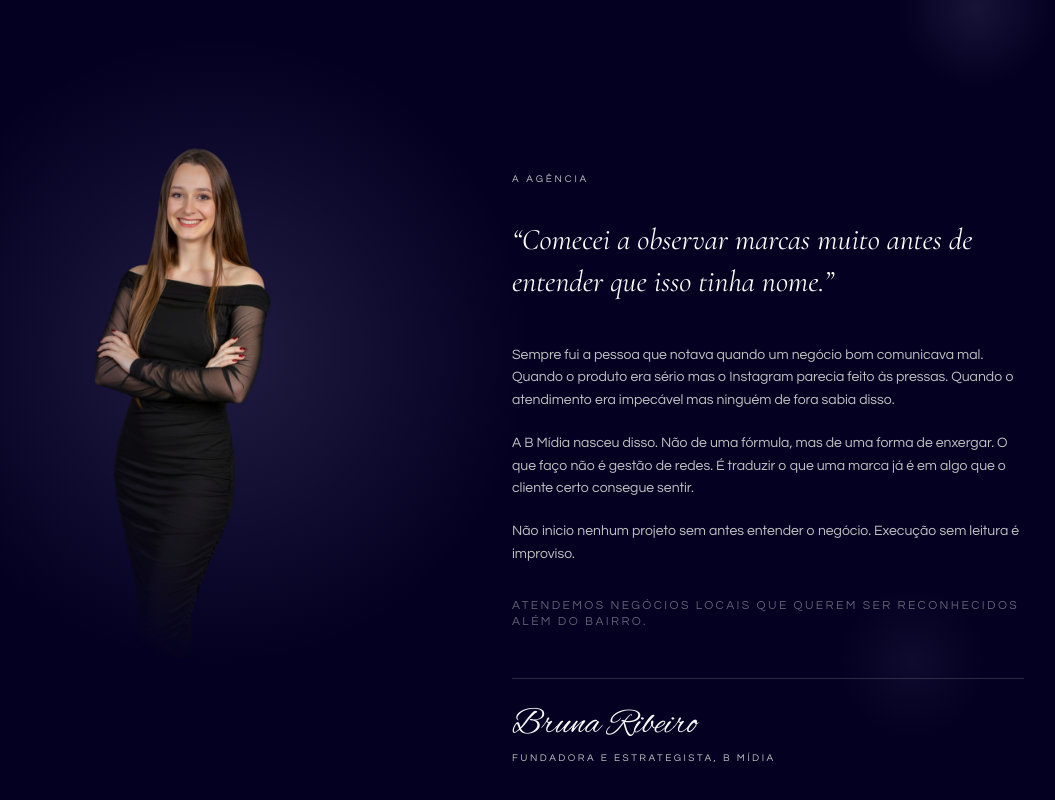
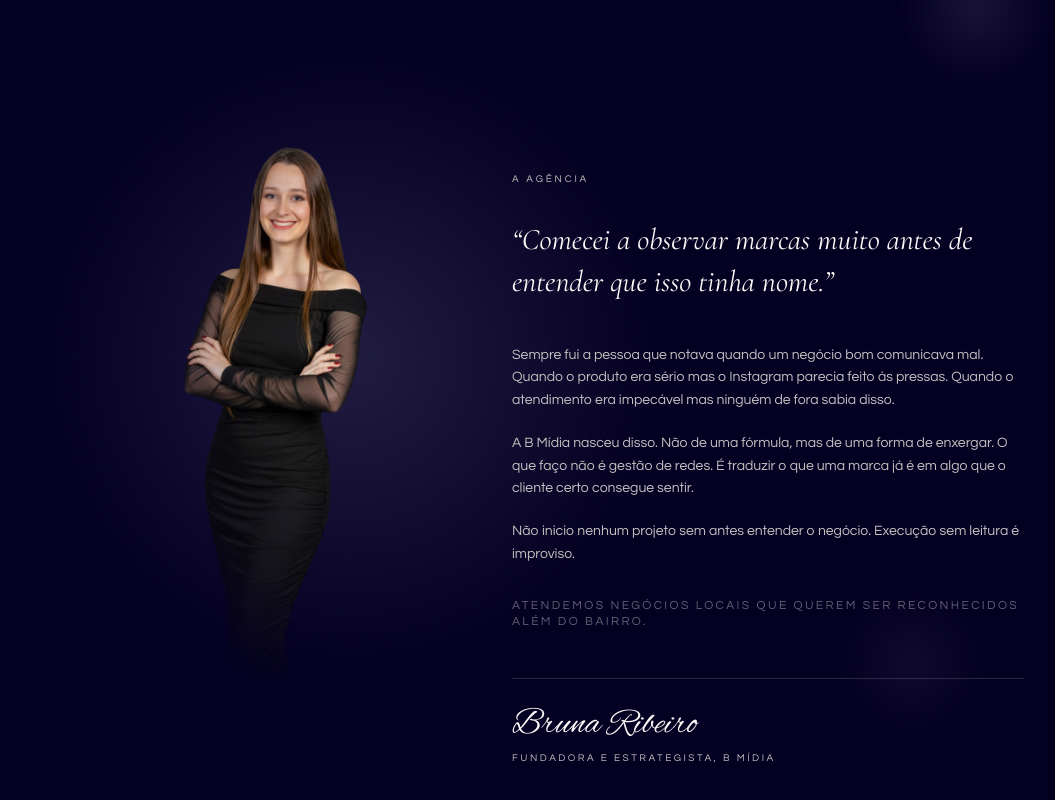
Before and after one commit to brunaribeirosocialmedia-glitch/bmidia-site, a Next.js app: page / in a window 1280 px wide. Shown: the part 3368-4168 px from the top of the page, without its empty margins (176-1231 px from the left). Built offline with nearby package versions, Linux system fonts and the light colour scheme.

Commit message:
fix: centraliza foto com left 50% translateX -50%

```diff
--- a/app/page.tsx
+++ b/app/page.tsx
@@ -709,12 +709,15 @@ function SobreBruna() {
       {/* Foto */}
       <RevealSection>
         <RevealItem>
-          <div className="w-full flex justify-center md:justify-start">
-          <div ref={photoContainerRef} className="relative aspect-[3/4] md:ml-[12rem]" style={{ width: "65%", maxWidth: "420px" }}>
+          <div
+            ref={photoContainerRef}
+            className="relative aspect-[3/4] md:left-0 md:translate-x-0 md:ml-[12rem]"
+            style={{ width: "65%", maxWidth: "420px", left: "50%", transform: "translateX(-50%)" }}
+          >
             {/* Ponto de luz atrás da foto */}
             <div style={{
               position: "absolute",
-                top: "42%", left: "38%",
+              top: "42%", left: "50%",
               width: 680, height: 680,
               borderRadius: "50%",
               background: "radial-gradient(circle, rgba(210,200,255,1) 0%, transparent 65%)",
@@ -736,7 +739,6 @@ function SobreBruna() {
               }}
               onError={(e) => { ;(e.target as HTMLImageElement).style.display = "none" }}
             />
-          </div>
           </div>
         </RevealItem>
       </RevealSection>
```
Lines whose indentation alone changed are shown as unchanged.
